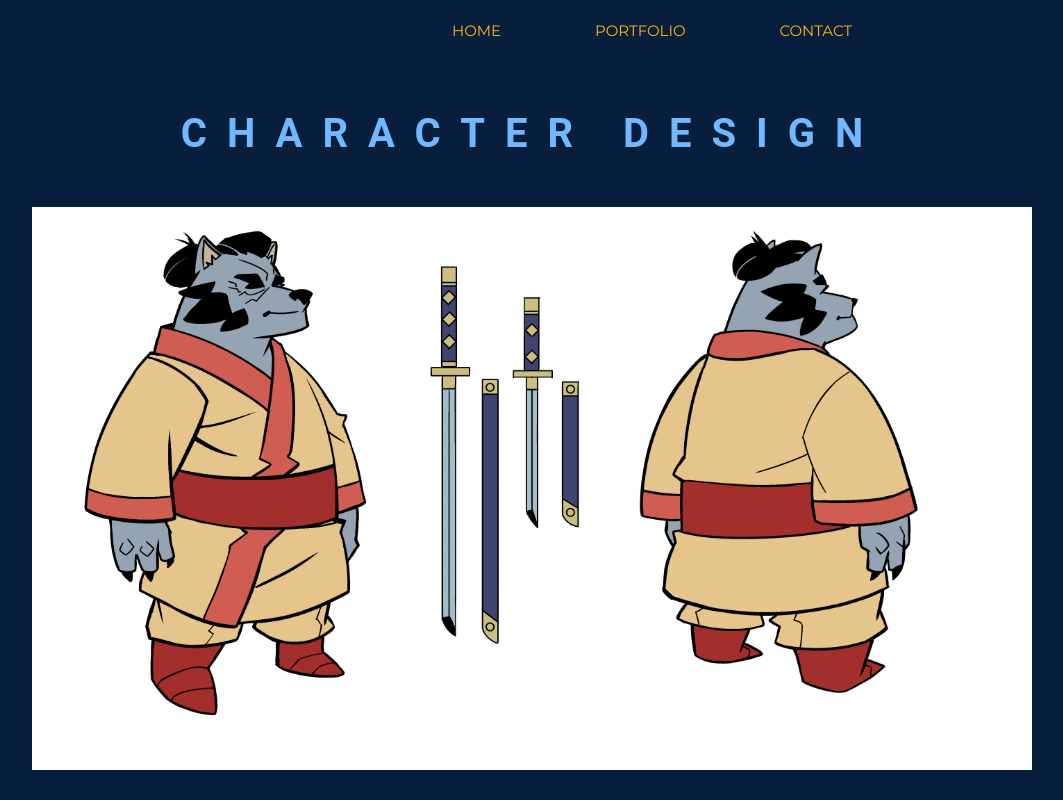
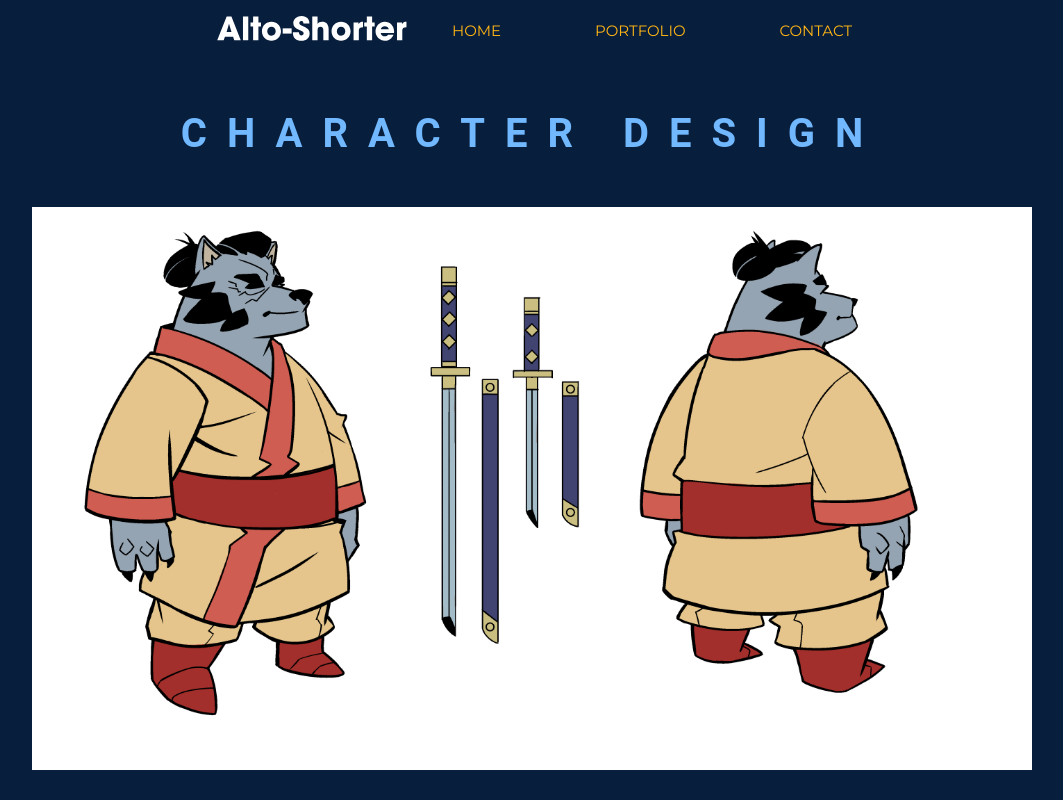
Before and after one commit to hosehesquivel/aswebsite, a plain HTML site: page characterdesign.html in a window 1280 px wide. Shown: the top 800 px of the page, without its empty margins (108-1171 px from the left). Drawn offline with Linux system fonts and the light colour scheme.

Commit message:
logo update on all

```diff
--- a/characterdesign.html
+++ b/characterdesign.html
@@ -14,7 +14,7 @@
     <main class="content">
         <nav>
             <!-- <input type="checkbox" id="check"> -->
-            <div class="logo"></div>
+            <div class="logo"><img src="images/logo-alto-shorter-name.svg"></div>
             <ul>
                 <li><a href="index.html">Home</a></li>
                 <li><a href="portfolio.html">Portfolio</a></li>
```
Also changed, not shown: contact.html (+1 -1 lines), enviromentdesign.html (+1 -1 lines), illustration.html (+1 -1 lines), portfolio.html (+1 -1 lines), sequential.html (+1 -1 lines), sketches.html (+1 -1 lines).
